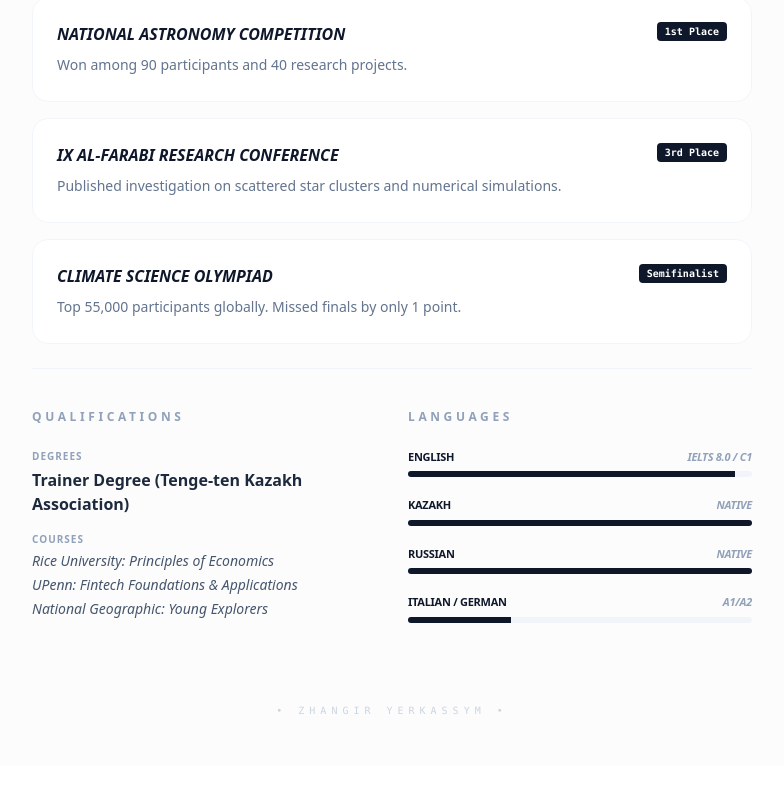
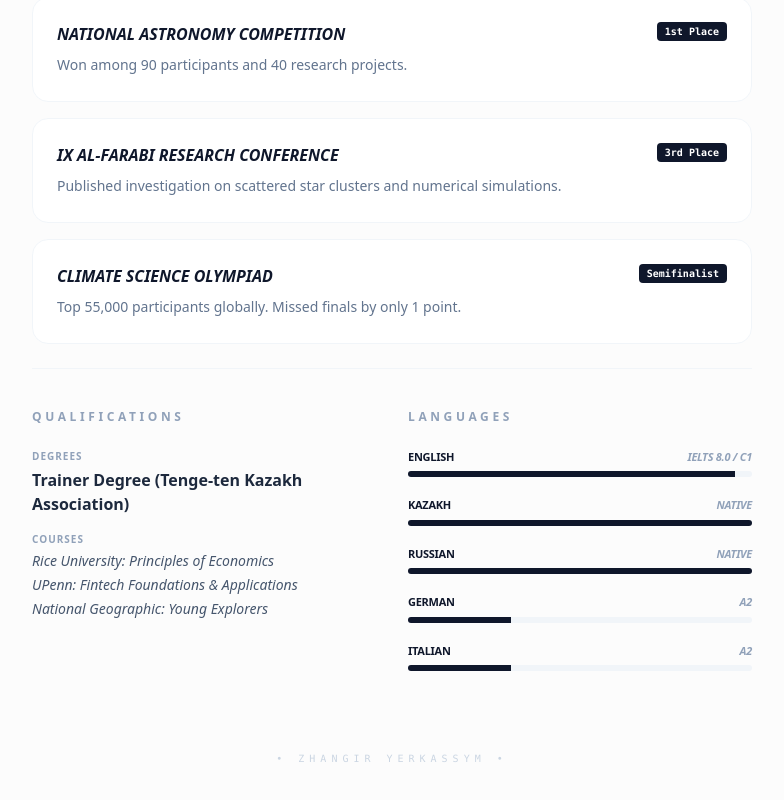
Before and after one commit to JuneiBrunei/zhangirportfolio, a Next.js app: page /resume in a window 1280 px wide. Shown: the part 1116-1916 px from the top of the page, without its empty margins (248-1032 px from the left). Before the commit the page ends 1882 px from the top, so only its background shows below. Built offline with nearby package versions, Linux system fonts and the light colour scheme.

Commit message:
Укажите описание ваших изменений здесь

```diff
--- a/app/about/page.tsx
+++ b/app/about/page.tsx
@@ -133,7 +133,7 @@ export default function AboutMe() {
   </div>
 </div>
         <footer className="mt-20 text-center text-[10px] font-mono text-slate-300 uppercase tracking-[0.5em]">
-          • Character Unlocked •
+          • About me •
         </footer>
       </main>
     </div>
--- a/app/resume/page.tsx
+++ b/app/resume/page.tsx
@@ -167,7 +167,8 @@ export default function Resume() {
                 { name: "English", level: "IELTS 8.0 / C1", width: "w-[95%]" },
                 { name: "Kazakh", level: "Native", width: "w-[100%]" },
                 { name: "Russian", level: "Native", width: "w-[100%]" },
-                { name: "Italian / German", level: "A1/A2", width: "w-[30%]" }
+                { name: "German", level: "A2", width: "w-[30%]" },
+                { name: "Italian", level: "A2", width: "w-[30%]" }
               ].map((lang) => (
                 <div key={lang.name}>
                   <div className="flex justify-between text-[11px] font-bold uppercase mb-1.5 tracking-tight">
```
